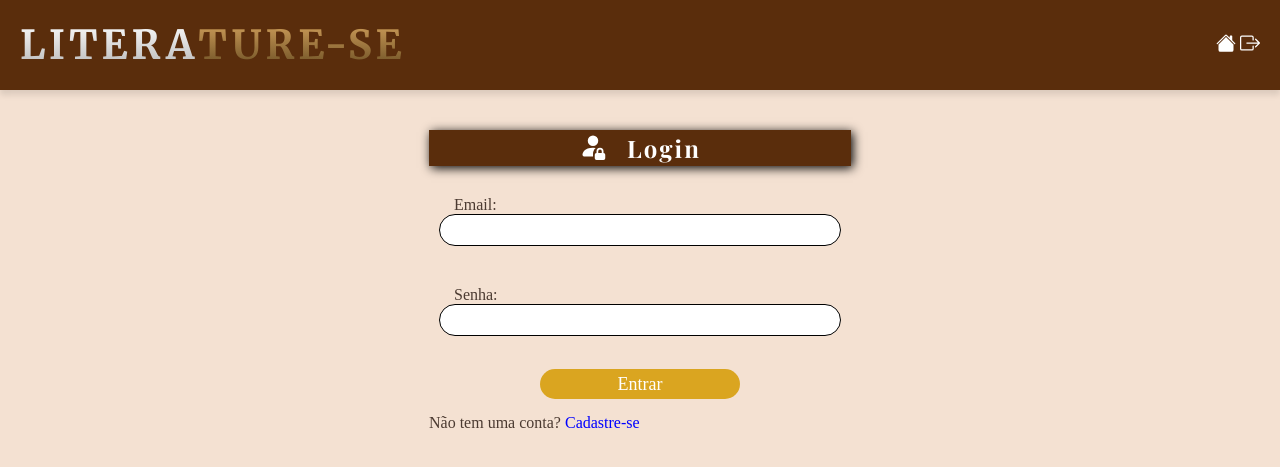
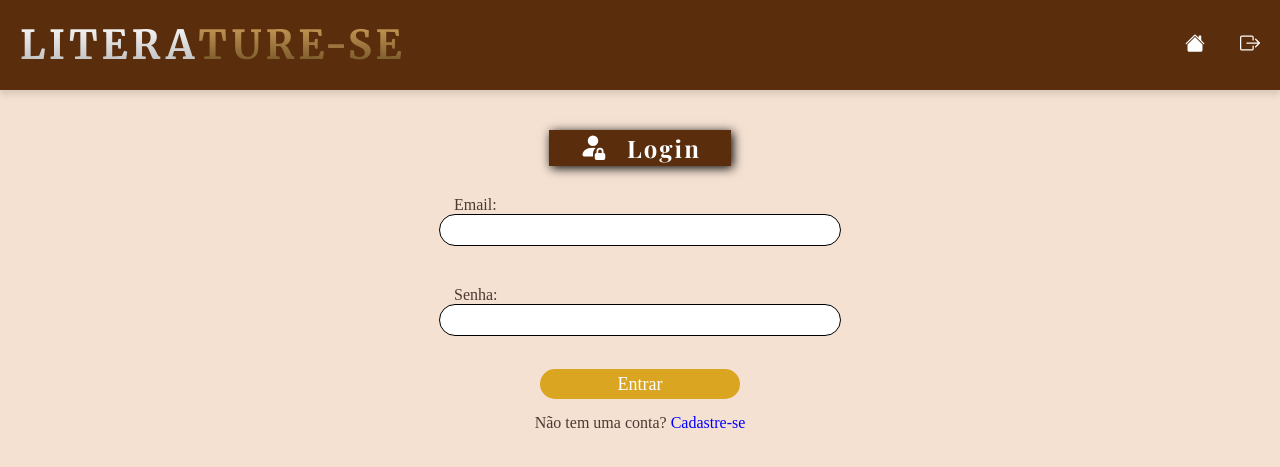
Before and after one commit to ggui070608/PTT-Projeto-Trivial-Taiana, a PHP site: page /login.html in a window 1280 px wide. Shown: the top 467 px of the page. Run offline with PHP 8.4, Linux system fonts and the light colour scheme; some web fonts are replaced.

Commit message:
gap icon login + cadastro

```diff
--- a/PTT/PROJETO/CSS/cadastro.css
+++ b/PTT/PROJETO/CSS/cadastro.css
@@ -1,3 +1,9 @@
+.link {
+  display: flex;
+  justify-content: center;
+  gap: 4px;
+}
+
 .link a {
   color: blue;
 }
--- a/PTT/PROJETO/CSS/login.css
+++ b/PTT/PROJETO/CSS/login.css
@@ -1,3 +1,13 @@
+.link {
+    display: flex;
+    justify-content: center;
+    gap: 4px;
+  }
+
+  .nav a {
+    gap: 30px;
+  }
+
 .link a {
     color: blue;
 }
--- a/PTT/PROJETO/CSS/style.css
+++ b/PTT/PROJETO/CSS/style.css
@@ -151,6 +151,8 @@ body {
       display: flex;
       justify-content: center;
       gap: 20px;
+      margin-left: 15vh;
+      margin-right: 15vh;
     }
 
     .box {
--- a/PTT/PROJETO/cadastro.html
+++ b/PTT/PROJETO/cadastro.html
@@ -48,7 +48,9 @@
                     d="m8 3.293 6 6V13.5a1.5 1.5 0 0 1-1.5 1.5h-9A1.5 1.5 0 0 1 2 13.5V9.293z"
                   /></svg
               ></a>
+            </li> <!--HOME ICON-->
 
+            <li>
               <a href="login.html"
                 ><svg
                   xmlns="http://www.w3.org/2000/svg"
@@ -68,7 +70,6 @@
                   /></svg
               ></a>
             </li>
-            <!--HOME ICON-->
           </ul>
         </nav>
       </div>
--- a/PTT/PROJETO/login.html
+++ b/PTT/PROJETO/login.html
@@ -48,7 +48,9 @@
                     d="m8 3.293 6 6V13.5a1.5 1.5 0 0 1-1.5 1.5h-9A1.5 1.5 0 0 1 2 13.5V9.293z"
                   /></svg
               ></a>
+            </li> <!--HOME ICON-->
 
+            <li>
               <a href="index.html"
                 ><svg
                   xmlns="http://www.w3.org/2000/svg"
@@ -67,8 +69,7 @@
                     d="M15.854 8.354a.5.5 0 0 0 0-.708l-3-3a.5.5 0 0 0-.708.708L14.293 7.5H5.5a.5.5 0 0 0 0 1h8.793l-2.147 2.146a.5.5 0 0 0 .708.708z"
                   /></svg
               ></a>
-            </li>
-            <!--HOME ICON-->
+            </li> <!--LEFT ICON-->
           </ul>
         </nav>
       </div>
```
